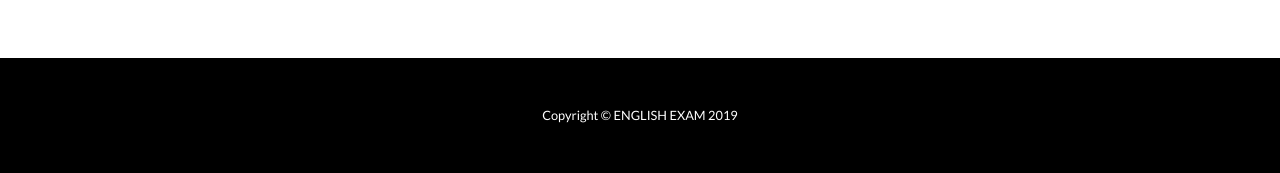
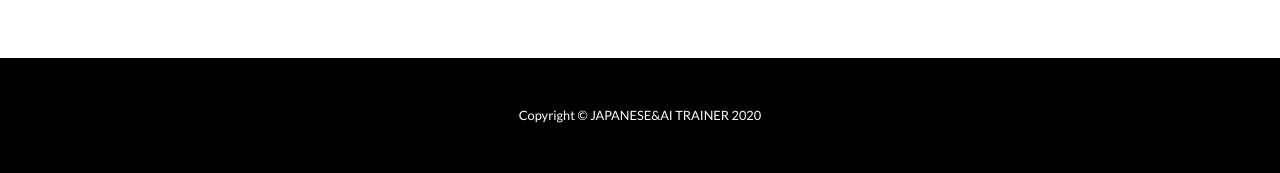
Before and after one commit to shinji071/japanese-ai-app, a Django app: page /accounts/password/reset/ in a window 1280 px wide. Shown: the part 627-800 px from the top of the page. Run offline with Django 3.2, Linux system fonts and the light colour scheme; parts of the project's set-up code (start-up, migrations or seed data) failed here and were passed over; some libraries are stand-ins or nearby versions.

Commit message:
first commit

```diff
--- a/english_exam_app/main/templates/base.html
+++ b/english_exam_app/main/templates/base.html
@@ -89,7 +89,7 @@
         <!-- Footer -->
         <footer class="py-5 bg-black">
           <div class="container">
-            <p class="m-0 text-center text-white small">Copyright &copy; ENGLISH EXAM 2019</p>
+            <p class="m-0 text-center text-white small">Copyright &copy; JAPANESE&AI TRAINER 2020</p>
           </div>
           <!-- /.container -->
         </footer>
```
